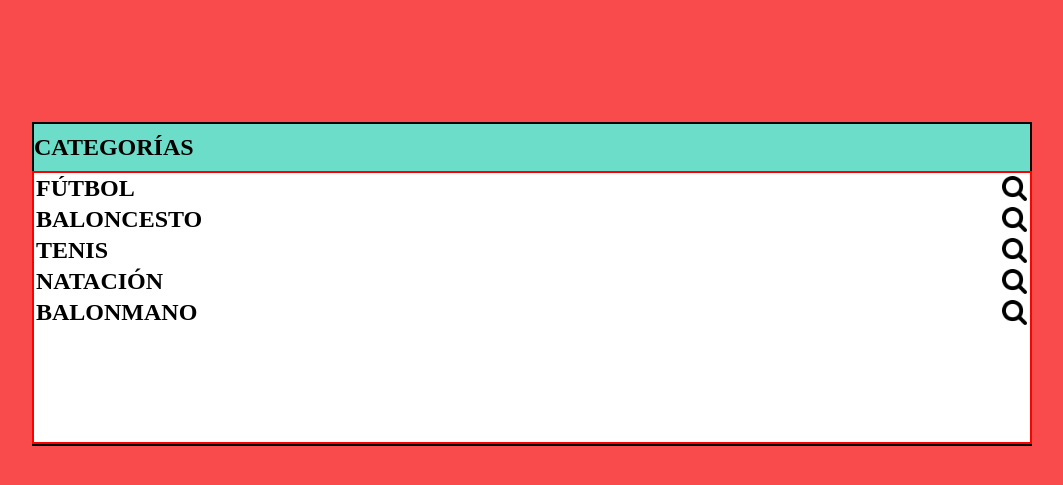
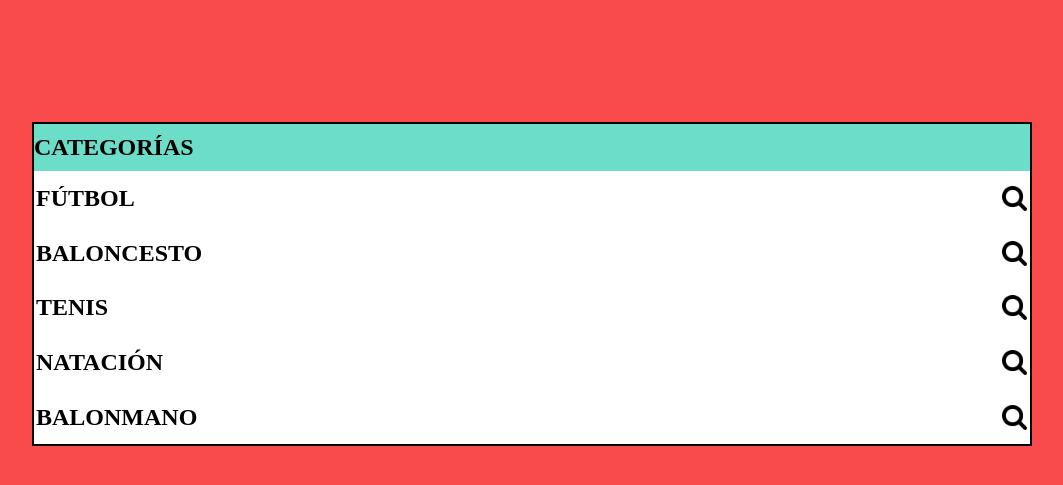
Before and after one commit to Rockstar1225/P.Final-G7, a website: page www/index.html in a window 1280 px wide. Shown: the part 219-704 px from the top of the page, without its empty margins (108-1171 px from the left). Drawn offline with nearby package versions, Linux system fonts and the light colour scheme; no server answers.

Commit message:
Fix categorías

```diff
--- a/www/index.css
+++ b/www/index.css
@@ -28,12 +28,15 @@ body{
   }
 
   .list_cat {
+    display: flex;
+    overflow: auto;
+    flex-flow: column;
     flex: 6 1 auto;
     width: 100%;
-    border: solid red 2px;
   }
 
     .list_cat > .cat {
+      flex: 1 1 auto;
       padding: 2px;
     }
       .cat > .c_title {
```
